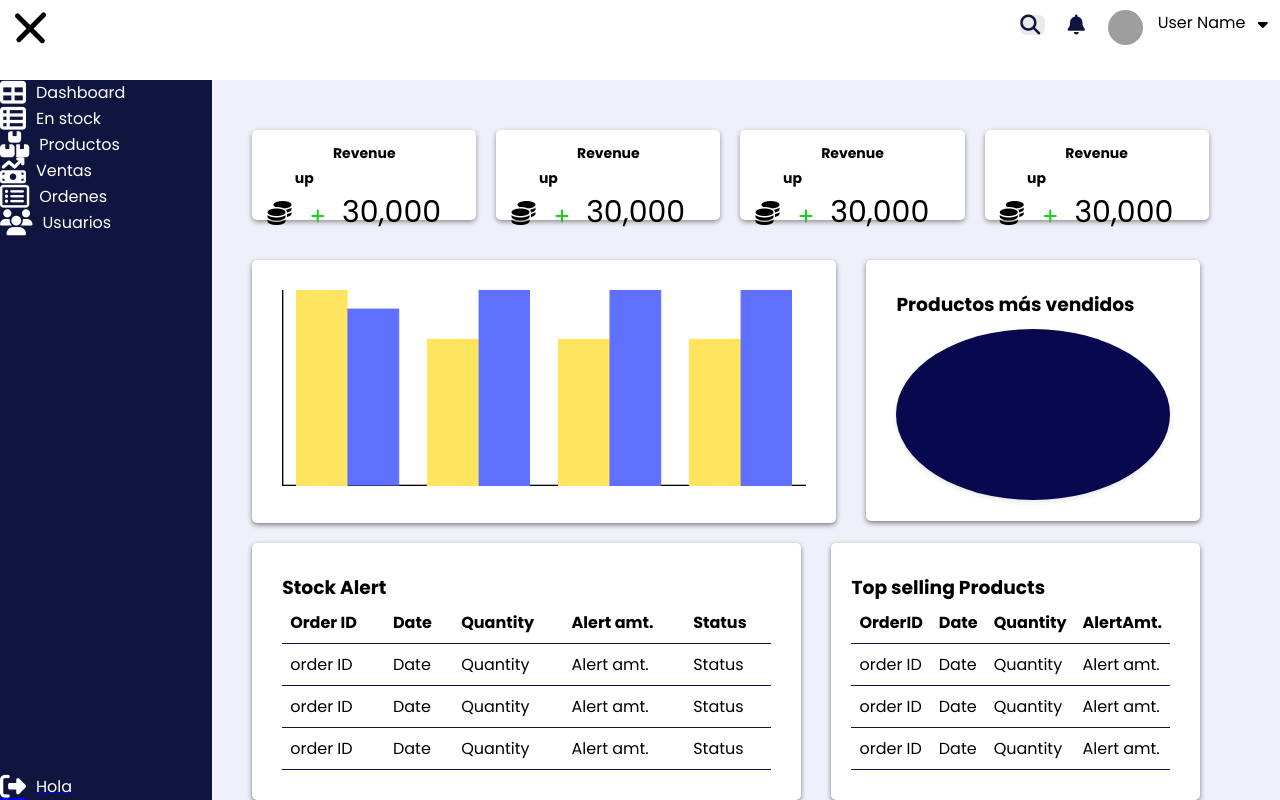
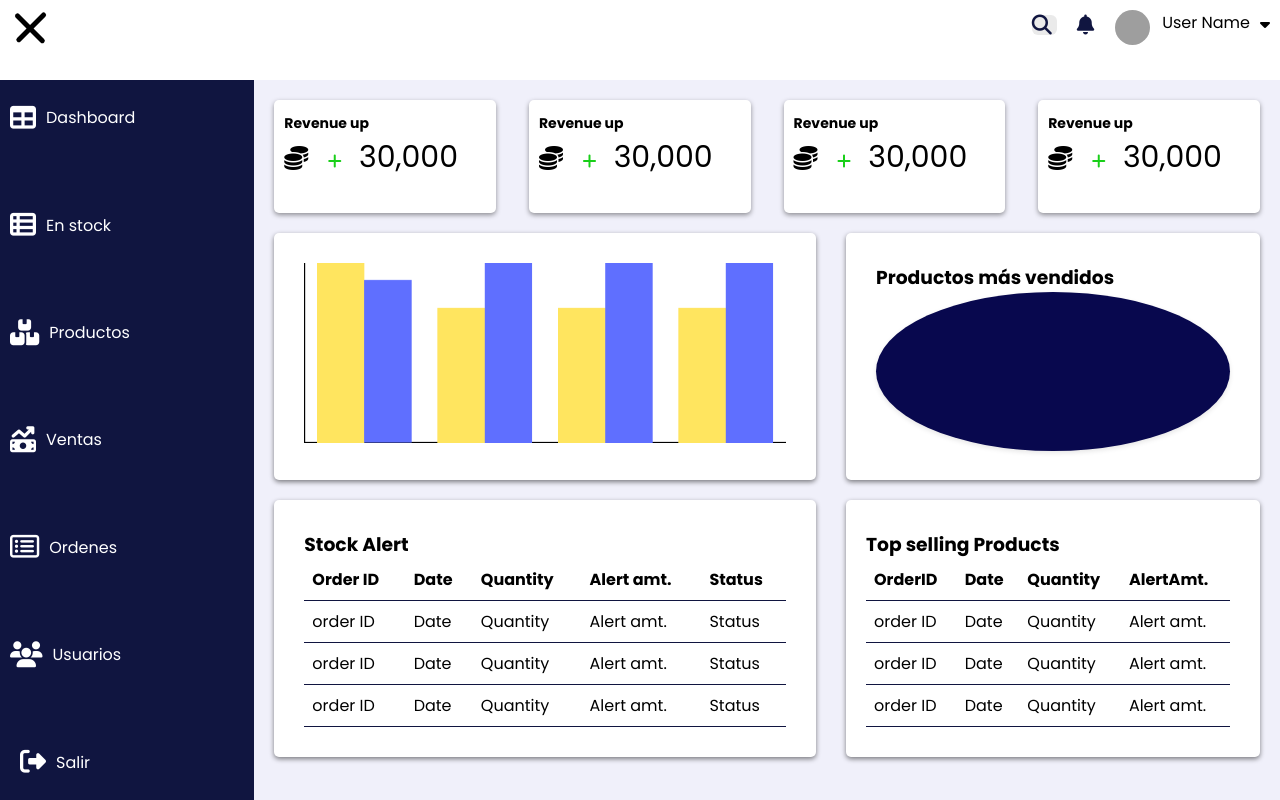
Before and after one commit to Fernando2205/inventrack, a PHP site: page /dashboard.html in a window 1280 px wide. Run offline with PHP 8.4, Linux system fonts and the light colour scheme; some libraries are stand-ins or nearby versions; grey boxes are pictures that could not be loaded.

Commit message:
Correción css

```diff
--- a/dashboard/dashboard.css
+++ b/dashboard/dashboard.css
@@ -45,7 +45,7 @@
 }
 
 .profile {
-  width: 20%;
+
   display: flex;
   justify-content: space-evenly;
 }
@@ -78,8 +78,9 @@
 
 /**Estilos lateral side**/
 .lateral_side {
+  padding: 2px 0 2px 0;
   background-color: #101540;
-  width: 20%;
+  width: 25%;
   display: flex;
   flex-direction: column;
   justify-content: space-between;
@@ -92,16 +93,37 @@
   text-align: center;
 }
 
-.icons {
+.lateral_side a {
+  height: 10%;
+  padding: 10px;
+  align-items: center;
   display: flex;
   gap: 10px;
+  transition: 0.5s;
+  text-decoration: none;
+}
+
+.icons {
+  height: 10%;
+  padding: 10px;
+  align-items: center;
+  display: flex;
+  gap: 10px;
+  transition: 0.5s;
 }
 
 
-.icons:hover {
+.lateral_side .icons:hover,
+a:hover {
   cursor: pointer;
   background-color: rgb(94, 94, 155);
   border-radius: 5px;
+
+  p,
+  i {
+    transition: 0.5s;
+    scale: 1.1;
+  }
 }
 
 .fa-table,
@@ -115,8 +137,6 @@
   font-size: 26px;
 }
 
-
-.lateral_side_sections {}
 
 /**Containers estilos**/
 
@@ -133,8 +153,7 @@
   grid-template-columns: repeat(4, 1fr);
   grid-gap: 20px;
   background-color: rgb(240, 240, 250);
-  padding-right: 20px;
-  padding-left: 20px;
+  padding: 20px;
   overflow: auto;
 }
 
@@ -142,26 +161,19 @@
   display: flex;
   justify-content: space-between;
   grid-column: 1 / -1;
-  margin-bottom: 20px;
-  margin-top: 50px;
-  width: 95%;
+  width: 100%;
 }
 
 .stat {
   background-color: #ffffff;
   padding: 10px;
-  height: 90px;
-  text-align: center;
+  height: 100%;
   border-radius: 5px;
   box-shadow: 0 2px 5px rgba(0, 0, 0, 0.411);
-  margin-left: 20px;
-  width: 300px;
+  width: 22.5%;
 }
 
-.label,
-.sub_lable {
-  margin-right: 20px;
-}
+
 
 .fa-plus {
   color: rgb(25, 207, 25);
@@ -180,13 +192,12 @@
 .label {
   font-size: 14px;
   color: #000000;
-  margin-right: 120px;
   font-weight: bold;
 }
 
 /** imagen grafica barras estilo**/
 .chart {
-  width: 90%;
+  width: 55%;
   height: 100%;
   border-radius: 5px;
   box-shadow: 0 2px 5px rgba(0, 0, 0, 0.493);
@@ -201,19 +212,16 @@
 
 /** imagen grafica circular estilo**/
 .top-products {
-  width: 50%;
+  width: 42%;
   height: auto;
   border-radius: 5px;
   box-shadow: rgba(0, 0, 0, 0.494) 0px 2px 5px;
   padding: 30px;
   background-color: rgb(255, 255, 255);
-  margin-bottom: 2px;
-  margin-left: 30px;
+
 }
 
-.top-products h3 {
-  margin-bottom: 10px;
-}
+.top-products h3 {}
 
 .circle {
   width: 100%;
@@ -227,26 +235,22 @@
 /*tabla stock y top selling*/
 .stock-alert {
   grid-column: 3 / span 2;
-  width: 100%;
+  width: 55%;
   height: auto;
   border-radius: 5px;
   box-shadow: rgba(0, 0, 0, 0.494) 0px 2px 5px;
   padding: 30px;
   background-color: rgb(255, 255, 255);
-  margin-top: 20px;
-  margin-bottom: 30px;
 }
 
 .Top-selling-Products {
-  width: 55%;
+  width: 42%;
   height: auto;
   border-radius: 5px;
   box-shadow: 0 2px 5px rgba(0, 0, 0, 0.493);
-  margin-left: 30px;
   padding: 30px;
-  margin-top: 20px;
+
   background-color: #ffffff;
-  margin-bottom: 30px;
   padding-left: 20px;
 }
 
@@ -273,16 +277,17 @@
 
 .board1,
 .board2 {
+  width: 100%;
   display: flex;
+  justify-content: space-between;
 }
 
 .boards {
-  display: inline-block;
-  padding-left: 20px;
+  display: flex;
   grid-column: 1 / -1;
-  margin-right: 60px;
+  gap: 20px;
+  flex-direction: column;
 }
-
 
 
 
--- a/dashboard/dashboard.html
+++ b/dashboard/dashboard.html
@@ -32,7 +32,6 @@
     </header>
     <div class="containers">
         <div class="lateral_side">
-            <div class="lateral_side_sections">
             <div class="icons">
                 <i class="fa-solid fa-table"></i>
                 <p>Dashboard</p>
@@ -57,21 +56,20 @@
                 <i class="fa-solid fa-users"></i>
                 <p>Usuarios</p>
             </div>
-            </div>
-            <div class="lateral_side_sections">
+
             <a href="../login/login.html">
                 <div class="icons">
                     <i class="fa-solid fa-right-from-bracket"></i>
-                        <p>Hola</p>
+                    <p>Salir</p>
                 </div>
             </a>
-            </div>
+
         </div>
         <div class="dashboard">
             <div class="stats">
                 <div class="stat">
                     <span class="label">Revenue up</span>
-                    <div class="sub_lable">
+                    <div class="sub_label">
                         <span class="icon">
                             <i class="fa-solid fa-coins"></i>
                         </span>
@@ -81,7 +79,7 @@
                 </div>
                 <div class="stat">
                     <span class="label">Revenue up</span>
-                    <div class="sub_lable">
+                    <div class="sub_label">
                         <span class="icon">
                             <i class="fa-solid fa-coins"></i>
                         </span>
@@ -91,7 +89,7 @@
                 </div>
                 <div class="stat">
                     <span class="label">Revenue up</span>
-                    <div class="sub_lable">
+                    <div class="sub_label">
                         <span class="icon">
                             <i class="fa-solid fa-coins"></i>
                         </span>
@@ -101,7 +99,7 @@
                 </div>
                 <div class="stat">
                     <span class="label">Revenue up</span>
-                    <div class="sub_lable">
+                    <div class="sub_label">
                         <span class="icon">
                             <i class="fa-solid fa-coins"></i>
                         </span>
```
Lines whose indentation alone changed are shown as unchanged.
